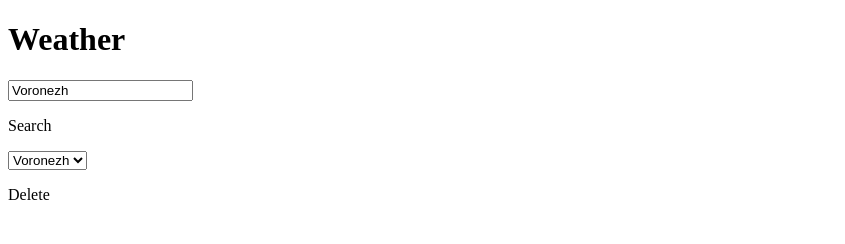
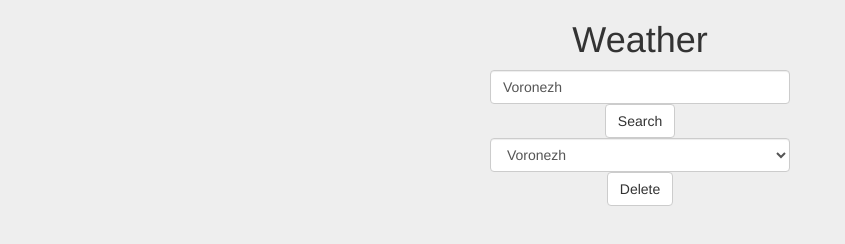
Before and after one commit to StasTet/weather, a plain HTML site: page index.html in a window 1280 px wide. Shown: the whole page, without its empty margins (0-845 px from the left). Drawn offline with nearby package versions, Linux system fonts and the light colour scheme; the site is published under a folder, as on GitHub Pages, so addresses that start at the root find nothing.

Commit message:
Update index.html

```diff
--- a/index.html
+++ b/index.html
@@ -13,8 +13,8 @@
 		<script src="https://cdnjs.cloudflare.com/ajax/libs/jquery/3.1.1/jquery.min.js"></script>
 
 		<script type="text/javascript" src="src/script.js"></script>
-		<link rel="stylesheet" type="text/css" href="/src/bootstrap.css">
-		<link rel="stylesheet" type="text/css" href="/src/style.css">
+		<link rel="stylesheet" type="text/css" href="src/bootstrap.css">
+		<link rel="stylesheet" type="text/css" href="src/style.css">
 
 
 
```
